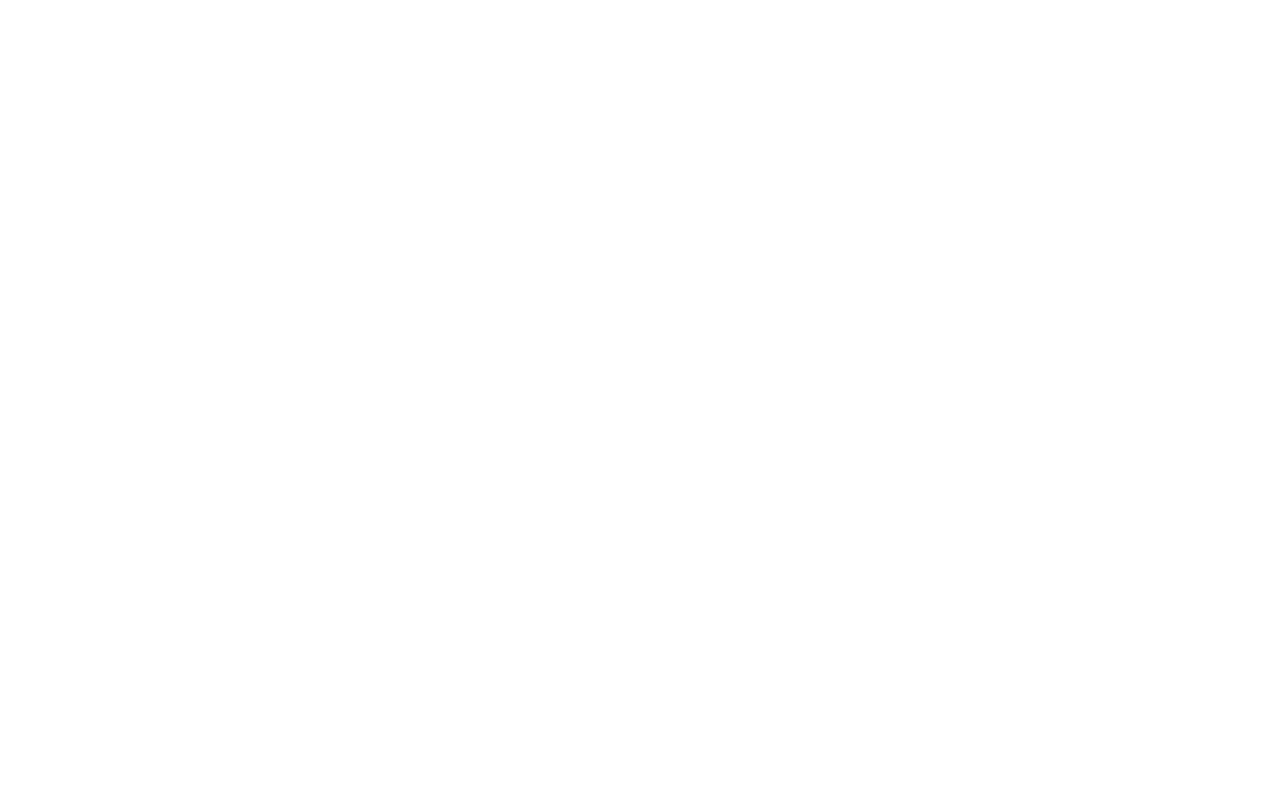
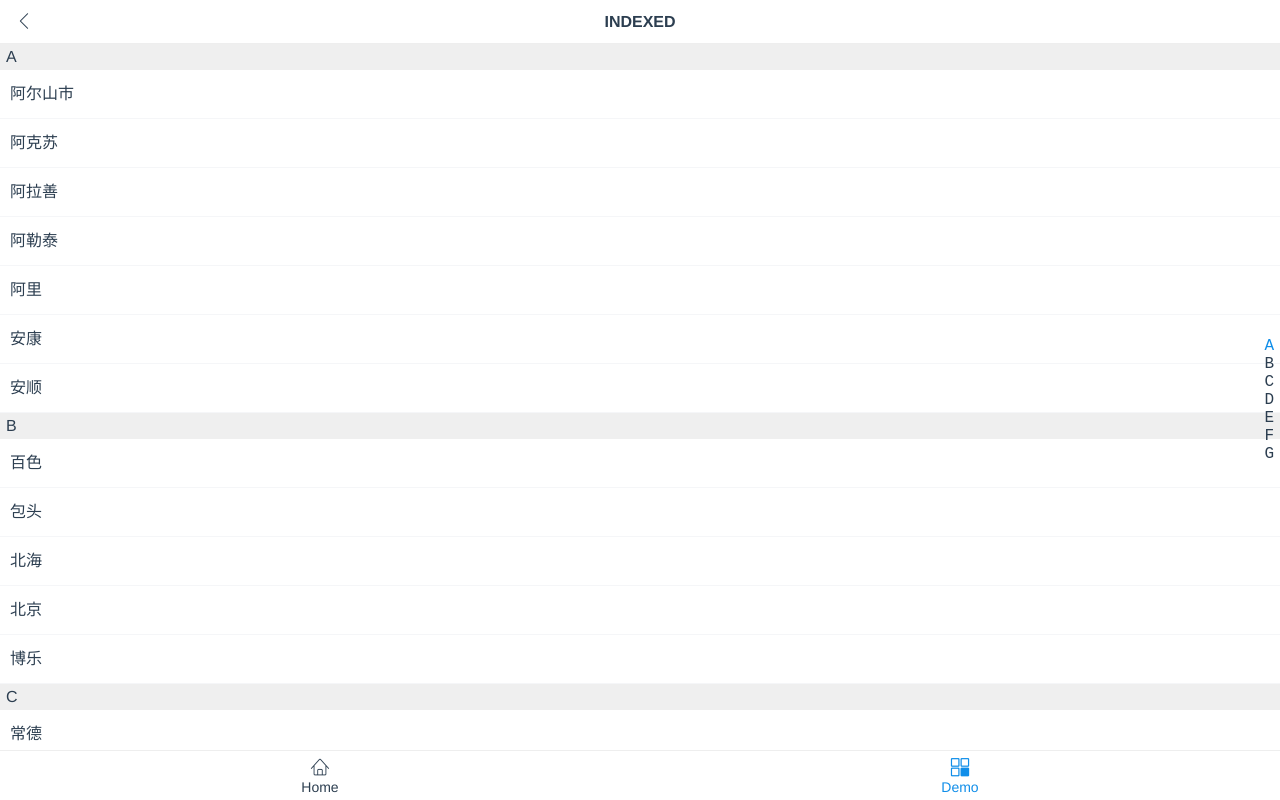
Before and after one commit to zmen/zillion, a Vue app: page /demo/indexed in a window 1280 px wide. Built offline with nearby package versions, Linux system fonts and the light colour scheme.

Commit message:
Component: IndexedList(Anchor)

```diff
--- /dev/null
+++ b/src/components/IndexedList.vue
@@ -0,0 +1,106 @@
+<template>
+  <div
+    class="zl-indexed-list"
+    @scroll="scrollHandler"
+  >
+    <div
+      @touchstart="touchStart"
+      @touchmove="onTouchMove"
+      class="zl-indexed-list__sidebar">
+      <div
+        class="zl-indexed-list__index"
+        v-for="(value, index) in list"
+        :class="{'active': index === activeIndex}"
+        :key="index"
+        :data-index="index"
+        @click="clickIndex(index)"
+        >{{ value.index }}</div>
+    </div>
+    <slot />
+  </div>
+</template>
+
+<script lang="ts">
+import { Component, Vue } from 'vue-property-decorator';
+import TouchMixin from '@/mixins/touch.ts';
+
+@Component
+export default class IndexedList extends TouchMixin {
+
+  private list: string[] = [];
+
+  private offsets: number[] = [];
+
+  private selfOffset: number = 0;
+
+  private activeIndex: number = 0;
+
+  private get relativeOffsets() {
+    return this.offsets.map((offset) => offset - this.selfOffset);
+  }
+
+  private mounted() {
+    this.selfOffset = this.$el.getBoundingClientRect().top;
+  }
+
+  private scrollHandler() {
+    const scrollTop = this.$el.scrollTop;
+    for (let i = 0; i < this.relativeOffsets.length; i++) {
+      if (scrollTop <= this.relativeOffsets[i]) {
+        this.activeIndex = i;
+        break;
+      }
+    }
+  }
+
+  private onTouchMove(event: TouchEvent) {
+    this.touchMove(event);
+
+    if (event.cancelable) {
+      event.preventDefault();
+    }
+
+    const { clientX, clientY } = event.touches[0];
+    const target = document.elementFromPoint(clientX, clientY) as HTMLInputElement;
+    if (target) {
+      const { index } = target.dataset;
+      if (typeof index !== 'undefined') {
+        this.clickIndex(+index);
+      }
+    }
+  }
+
+  private clickIndex(index: number) {
+    const scrollInto = this.relativeOffsets[index];
+    this.$el.scrollTop = scrollInto;
+    this.activeIndex = index;
+  }
+}
+</script>
+
+<style lang="scss" scoped>
+.zl-indexed-list {
+  height: 100%;
+  overflow: scroll;
+  -webkit-overflow-scrolling: touch;
+  &__sidebar {
+    font-family: monospace;
+    font-size: 16px;
+    z-index: 1;
+    position: fixed;
+    top: 50%;
+    right: 0;
+    display: flex;
+    flex-direction: column;
+    justify-content: center;
+    align-items: center;
+    transform: translateY(-50%);
+  }
+  &__index {
+    padding: 0 6px 0 16px;
+    &.active {
+      color: #108ee9;
+    }
+  }
+}
+</style>
--- /dev/null
+++ b/src/components/IndexedListAnchor.vue
@@ -0,0 +1,35 @@
+<template>
+  <div class="zl-indexed-list-anchor">
+      <slot />
+  </div>
+</template>
+
+<script lang="ts">
+import {
+  Component,
+  Vue,
+  Prop,
+} from 'vue-property-decorator';
+
+@Component
+export default class IndexedListAnchor extends Vue {
+  @Prop() private readonly index!: number|string;
+
+  private mounted() {
+    // @ts-ignore
+    const { list, offsets } = this.$parent;
+    if (list.indexOf(this) === -1) {
+        list.push(this);
+        offsets.push(this.$el.getBoundingClientRect().top);
+    }
+  }
+}
+</script>
+
+<style lang="scss" scoped>
+.zl-indexed-list-anchor {
+  background: #efefef;
+  padding: 4px 6px;
+  box-sizing: border-box;
+}
+</style>
--- a/src/components/cell.vue
+++ b/src/components/cell.vue
@@ -31,8 +31,10 @@
   &__info {
     display: flex;
     justify-content: space-between;
-    height: 2em;
-    line-height: 2em;
+    height: 3em;
+    line-height: 3em;
+    padding-left: 6px;
+    box-sizing: border-box;
     &__value {
       flex: 1;
     }
--- /dev/null
+++ b/src/mixins/touch.ts
@@ -0,0 +1,59 @@
+
+import {
+  Component,
+  Vue,
+} from 'vue-property-decorator';
+
+@Component
+export default class TouchMixin extends Vue {
+
+  public startX: number = 0;
+
+  public startY: number = 0;
+
+  public deltaX: number = 0;
+
+  public deltaY: number = 0;
+
+  public direction: string = '';
+
+  private MIN_DISTANCE: number = 10;
+
+  public touchStart(event: TouchEvent) {
+    this.resetTouchStatus();
+    const touch = event.touches[0];
+    this.startX = touch.clientX;
+    this.startY = touch.clientY;
+  }
+
+  public touchMove(event: TouchEvent) {
+    const touch = event.touches[0];
+    this.deltaX = touch.clientX - this.startX;
+    this.deltaY = touch.clientY - this.startY;
+    this.direction = this.direction || this.getDirection(this.deltaX, this.deltaY);
+  }
+
+  public resetTouchStatus() {
+    this.startX = 0;
+    this.startY = 0;
+    this.deltaX = 0;
+    this.deltaY = 0;
+    this.direction = '';
+  }
+
+  private getDirection(x: number, y: number) {
+    x = Math.abs(x);
+    y = Math.abs(y);
+
+    if (x > y && x > this.MIN_DISTANCE) {
+      return 'horizontal';
+    }
+
+    if (y > x && y > this.MIN_DISTANCE) {
+      return 'vertical';
+    }
+
+    return '';
+  }
+
+}
--- a/src/router.ts
+++ b/src/router.ts
@@ -33,6 +33,10 @@
         path: 'button',
         name: 'button',
         component: () => import(/* webpackChunkName: "button" */ './views/DemoButton.vue'),
+      }, {
+        path: 'indexed',
+        name: 'indexed',
+        component: () => import(/* webpackChunkName: "indexed" */ './views/DemoIndexedList.vue'),
       }],
     },
   ],
--- a/src/views/Demo.vue
+++ b/src/views/Demo.vue
@@ -19,7 +19,7 @@
         <grid :column="4">
           <grid-item text="panel" icon="definedpanel" />
           <grid-item text="sticky" icon="stickynote" />
-          <grid-item text="list" icon="list" />
+          <grid-item text="indexed list" icon="list" @click.native="goto('/demo/indexed')" />
           <grid-item text="loading" icon="Loading" />
           <grid-item text="lazyload" icon="image" />
           <grid-item text="swiper" />
@@ -109,7 +109,6 @@
     flex: 1;
     overflow: scroll;
     -webkit-overflow-scrolling: touch;
-    padding-bottom: 100px;
   }
   &__title {
     font-size: 14px;
--- /dev/null
+++ b/src/views/DemoIndexedList.vue
@@ -0,0 +1,62 @@
+<template>
+  <div class="demo-indexed-list">
+    <indexed-list>
+      <indexed-list-anchor index="A">A</indexed-list-anchor>
+      <cell title="阿尔山市"></cell>
+      <cell title="阿克苏"></cell>
+      <cell title="阿拉善"></cell>
+      <cell title="阿勒泰"></cell>
+      <cell title="阿里"></cell>
+      <cell title="安康"></cell>
+      <cell title="安顺"></cell>
+      <indexed-list-anchor index="B">B</indexed-list-anchor>
+      <cell title="百色"></cell>
+      <cell title="包头"></cell>
+      <cell title="北海"></cell>
+      <cell title="北京"></cell>
+      <cell title="博乐"></cell>
+      <indexed-list-anchor index="C">C</indexed-list-anchor>
+      <cell title="常德"></cell>
+      <cell title="常州"></cell>
+      <cell title="长春"></cell>
+      <cell title="长沙"></cell>
+      <cell title="成都"></cell>
+      <cell title="重庆"></cell>
+      <indexed-list-anchor index="D">D</indexed-list-anchor>
+      <cell title="大理"></cell>
+      <cell title="大同"></cell>
+      <cell title="东营"></cell>
+      <cell title="敦煌"></cell>
+      <indexed-list-anchor index="E">E</indexed-list-anchor>
+      <cell title="鄂尔多斯"></cell>
+      <indexed-list-anchor index="F">F</indexed-list-anchor>
+      <cell title="佛山"></cell>
+      <cell title="福州"></cell>
+      <indexed-list-anchor index="G">G</indexed-list-anchor>
+      <cell title="格尔木"></cell>
+      <cell title="广汉"></cell>
+      <cell title="广元"></cell>
+      <cell title="广州"></cell>
+      <cell title="桂林"></cell>
+      <cell title="贵阳"></cell>
+    </indexed-list>
+  </div>
+</template>
+
+<script lang="ts">
+import { Component, Vue } from 'vue-property-decorator';
+import IndexedList from '@/components/IndexedList.vue';
+import IndexedListAnchor from '@/components/IndexedListAnchor.vue';
+import Cell from '@/components/Cell.vue';
+
+@Component({
+  components: {
+    IndexedList,
+    IndexedListAnchor,
+    Cell,
+  },
+})
+export default class DemoIndexedList extends Vue {
+
+}
+</script>
--- a/src/views/Home.vue
+++ b/src/views/Home.vue
@@ -14,7 +14,7 @@
       <panel title="Display" description="component for display data" class="home__panel">
         <cell title="panel"><icon name="definedpanel" /></cell>
         <cell title="sticky"><icon name="stickynote" /></cell>
-        <cell title="list"><icon name="list" /></cell>
+        <cell title="indexed list"><icon name="list" /></cell>
         <cell title="loading"><icon name="Loading"/></cell>
         <cell title="lazyload"><icon name="image" /></cell>
         <cell title="swiper" />
```
